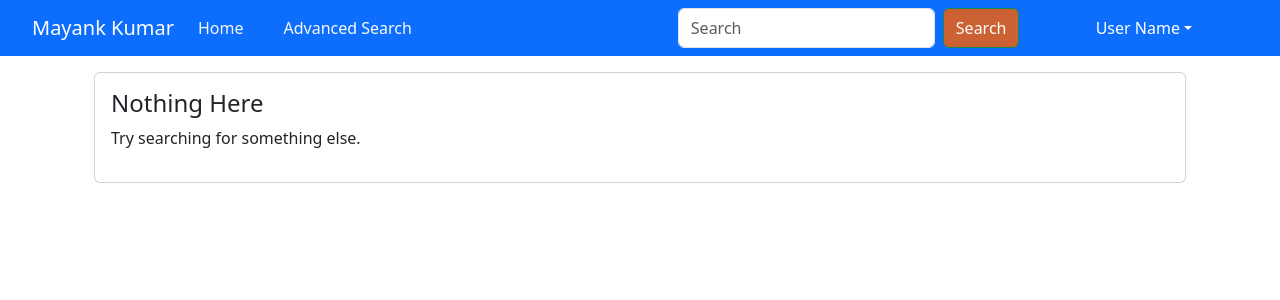
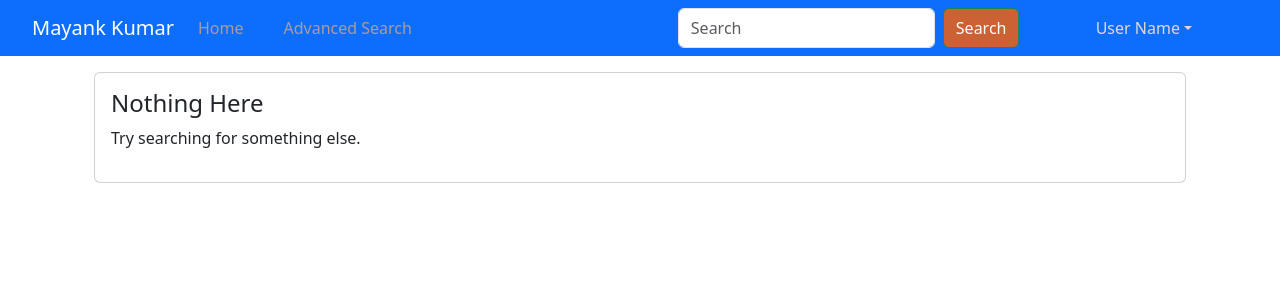
Before and after one commit to Datmehar-Singh/Web422_5, a Next.js app: page /favourites in a window 1280 px wide. Shown: the top 300 px of the page. Built offline with nearby package versions, Linux system fonts and the light colour scheme.

Commit message:
Make nav links highlighted

```diff
--- a/components/MainNav.js
+++ b/components/MainNav.js
@@ -31,10 +31,18 @@ const MainNav = () => {
         <Navbar.Collapse id="basic-navbar-nav">
           <Nav className="basic-navbar-nav">
             <Link href="/" passHref legacyBehavior>
-              <Nav.Link onClick={() => setIsExpanded(false)}>Home</Nav.Link>
+              <Nav.Link
+                active={router.pathname === "/"}
+                onClick={() => setIsExpanded(false)}
+              >
+                Home
+              </Nav.Link>
             </Link>
             <Link href="/search" passHref legacyBehavior>
-              <Nav.Link onClick={() => setIsExpanded(false)}>
+              <Nav.Link
+                active={router.pathname === "/search"}
+                onClick={() => setIsExpanded(false)}
+              >
                 Advanced Search
               </Nav.Link>
             </Link>
@@ -54,7 +62,7 @@ const MainNav = () => {
             &nbsp;
             <NavDropdown title="User Name" id="basic-nav-dropdown">
               <Link href="/favourites" passHref legacyBehavior>
-                <Nav.Link>
+                <Nav.Link active={router.pathname === "/favourites"}>
                   <NavDropdown.Item
                     href="#action/3.1"
                     onClick={() => setIsExpanded(false)}
@@ -64,7 +72,7 @@ const MainNav = () => {
                 </Nav.Link>
               </Link>
               <Link href="/history" passHref legacyBehavior>
-                <Nav.Link>
+                <Nav.Link active={router.pathname === "/history"}>
                   <NavDropdown.Item
                     href="#action/3.2"
                     onClick={() => setIsExpanded(false)}
--- a/pages/search.js
+++ b/pages/search.js
@@ -2,6 +2,7 @@ import React from "react";
 import { useForm } from "react-hook-form";
 import { Form, Row, Col, Button } from "react-bootstrap";
 import { useRouter } from "next/router";
+import { useAtom } from "jotai";
 import { searchHistoryAtom } from "../store.js";
 
 export default function AdvancedSearch() {
--- a/styles/globals.css
+++ b/styles/globals.css
@@ -8,12 +8,13 @@
 
 #basic-nav-dropdown {
   margin-right: 5rem;
-  color: #ffffff;
+  color: rgb(225, 215, 215);
 }
 
 .navbar-nav > .nav-link {
-  color: #f8f8f8;
+  color: rgb(171, 156, 156);
 }
+
 .nav-form {
   margin-left: auto;
   margin-right: 1rem;
```
